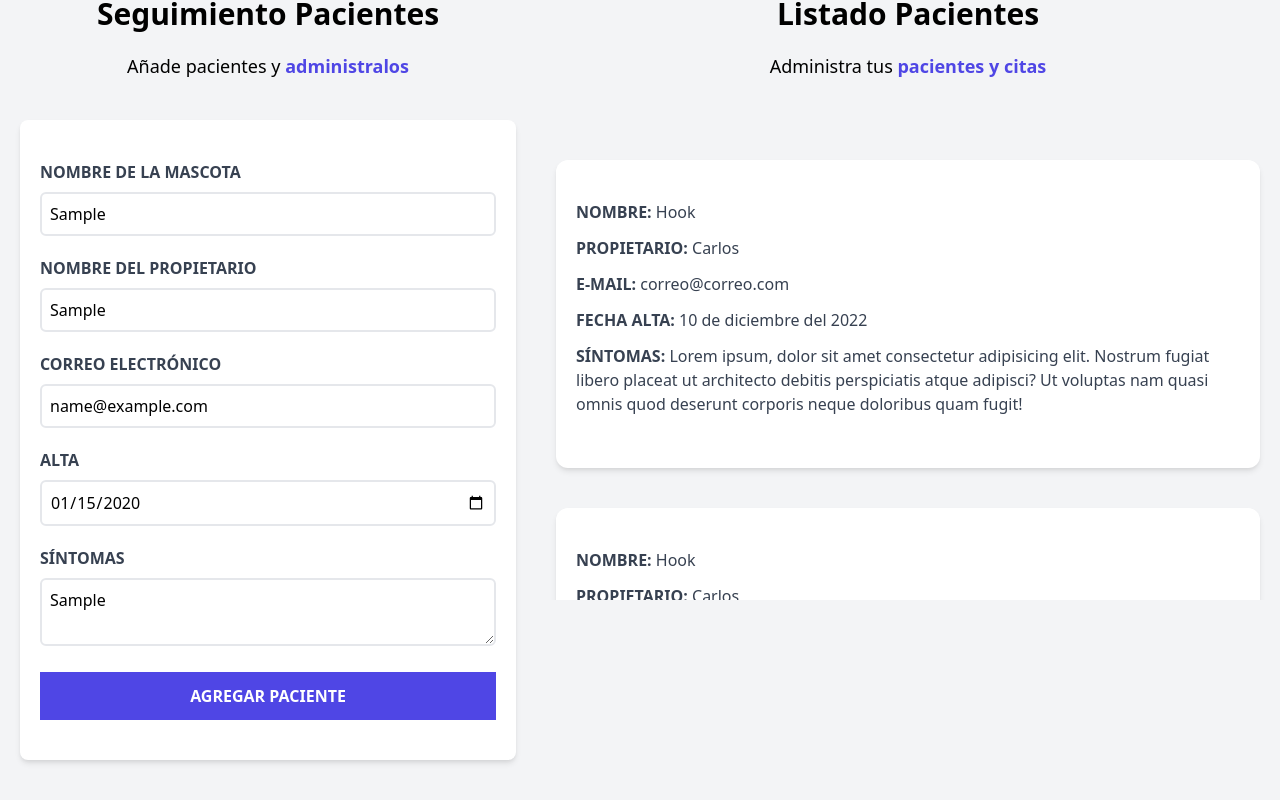
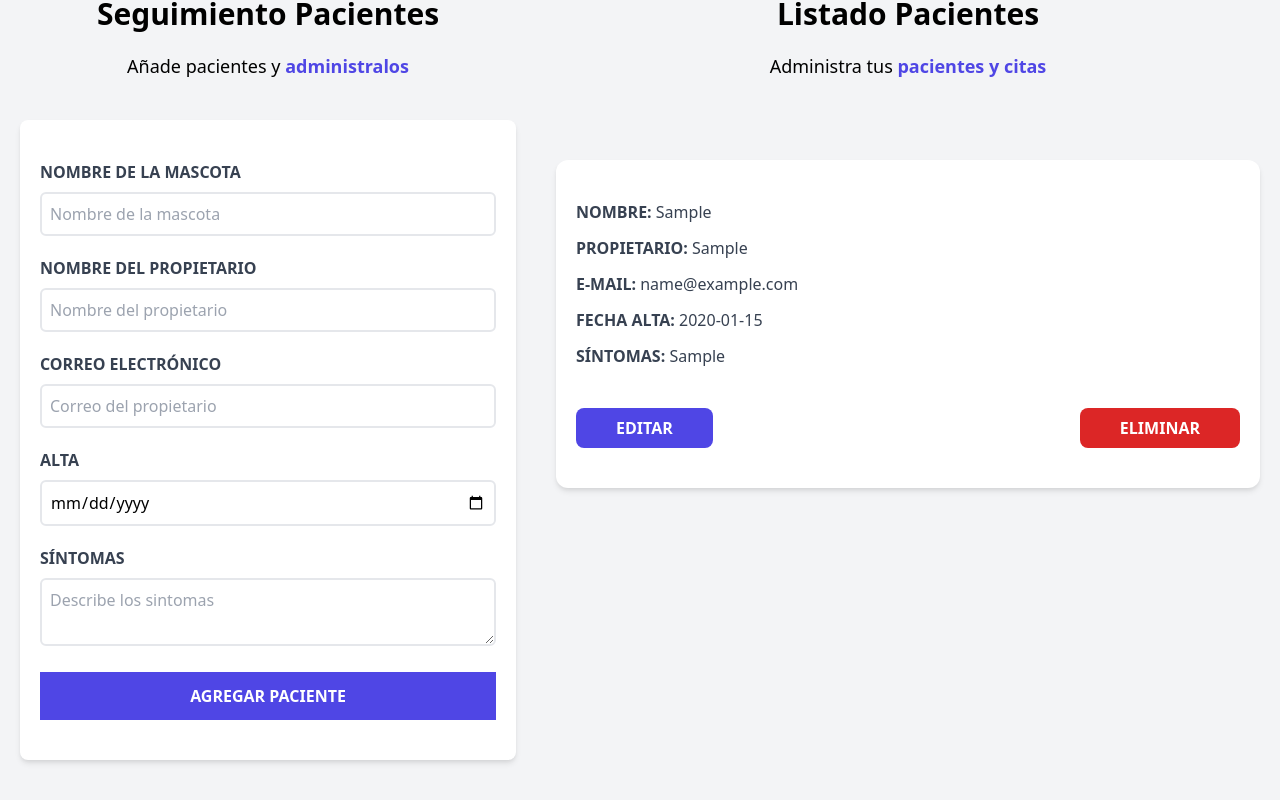
Before and after one commit to yeguacelestial/react-js-course, a React (Vite) app in the folder v2/citas-react/: page / in a window 1280 px wide. Both pictures are taken after typing "Sample", "Sample", "name@example.com", "2020-01-15", "Sample" into the empty fields and a click on the input "Agregar paciente". Shown: the part 180-980 px from the top of the page. Built offline with nearby package versions, Linux system fonts and the light colour scheme.

Commit message:
:sparkles: day 12: Dynamic components, children props and more tailwind

```diff
--- a/v2/citas-react/src/App.jsx
+++ b/v2/citas-react/src/App.jsx
@@ -1,3 +1,4 @@
+import { useState } from "react"
 import Formulario from "./components/Formulario"
 import Header from "./components/Header"
 import ListadoPacientes from "./components/ListadoPacientes"
@@ -5,13 +6,20 @@ import ListadoPacientes from "./components/ListadoPacientes"
 
 function App() {
 
+  const [patients, setPatients] = useState([]);
+
   return (
     <div className="container mx-auto mt-20">
       <Header/>
 
       <div className="mt-12 md:flex">
-          <Formulario/>
-          <ListadoPacientes/>
+          <Formulario
+            patients={patients}
+            setPatients={setPatients}
+          />
+          <ListadoPacientes
+            patients={patients}
+          />
       </div>
     </div>
   )
--- /dev/null
+++ b/v2/citas-react/src/components/Error.jsx
@@ -0,0 +1,9 @@
+const Error = ({ children }) => {
+  return (
+    <div className="text-white bg-red-800 text-center font-bold uppercase p-3 mb-3 rounded-md">
+      {children}
+    </div>
+  );
+}
+
+export default Error
--- a/v2/citas-react/src/components/Formulario.jsx
+++ b/v2/citas-react/src/components/Formulario.jsx
@@ -1,6 +1,7 @@
 import { useState, useEffect } from 'react'
+import Error from './Error'
 
-const Formulario = () => {
+const Formulario = ({ patients, setPatients }) => {
   const [petName, setPetName] = useState('')
   const [owner, setOwner] = useState('')
   const [email, setEmail] = useState('')
@@ -9,16 +10,45 @@ const Formulario = () => {
 
   const [formError, setFormError] = useState(false)
 
+  const generarId = () => {
+    const random = Math.random().toString(36).substring(2)
+    const dateNow = Date.now().toString()
+
+    return random + dateNow
+  }
+
   const handleSubmit = (e) => {
     e.preventDefault()
 
     // Form validation
     if ([petName, owner, email, date, symptoms].includes('')) {
+
       console.log('Hay campos vacios')
       setFormError(true)
+
     } else {
+
       console.log('Todos los campos estan llenos')
       setFormError(false)
+
+      // Objeto de paciente
+      const patient = {
+        id: generarId(),
+        petName,
+        owner,
+        email,
+        date,
+        symptoms
+      }
+
+      setPatients([...patients, patient])
+
+      // Reiniciar el formulario
+      setPetName('')
+      setOwner('')
+      setEmail('')
+      setDate('')
+      setSymptoms('')
     }
   }
 
@@ -36,13 +66,9 @@ const Formulario = () => {
         onSubmit={handleSubmit}
       >
         {
-          formError && (
-            <div>
-              <p className="text-white bg-red-800 text-center font-bold uppercase p-3 mb-3 rounded-md">
-                Todos los campos son obligatorios
-              </p>
-            </div>
-          )
+          formError && <Error>
+            Todos los campos son obligatorios
+          </Error>
         }
         <div className="mb-5">
           <label
--- a/v2/citas-react/src/components/ListadoPacientes.jsx
+++ b/v2/citas-react/src/components/ListadoPacientes.jsx
@@ -1,8 +1,11 @@
 import Paciente from "./Paciente"
 
-const ListadoPacientes = () => {
+const ListadoPacientes = ({ patients }) => {
+
   return (
     <div className="md:w-1/2 lg:w-3/5 h-screen">
+      { patients && patients.length ? (
+        <>
           <h2 className="font-black text-3xl text-center">
             Listado Pacientes
           </h2>
@@ -13,11 +16,27 @@ const ListadoPacientes = () => {
           </p>
 
           <div className="h-3/5 overflow-y-scroll">
-        <Paciente/>
-        <Paciente/>
-        <Paciente/>
-        <Paciente/>
+            {patients.map( ( patient, index ) => (
+              <Paciente
+                key={patient.id}
+                patient={patient}
+              />
+            ))}
           </div>
+        </>
+        ) : (
+          <>
+            <h2 className="font-black text-3xl text-center">
+              No hay pacientes
+            </h2>
+
+            <p className="text-lg mt-5 mb-10 text-center">
+              Comienza agregando pacientes {''}
+              <span className="text-indigo-600 font-bold">y apareceran en este lugar</span>
+            </p>
+          </>
+        )
+      }
     </div>
   )
 }
--- a/v2/citas-react/src/components/Paciente.jsx
+++ b/v2/citas-react/src/components/Paciente.jsx
@@ -1,25 +1,43 @@
-const Paciente = () => {
+const Paciente = ({ patient }) => {
+  const { petName, owner, email, date, symptoms } = patient
+
   return (
     <div className="mx-5 my-10 bg-white shadow-md px-5 py-10 rounded-xl">
       <p className="font-bold mb-3 text-gray-700 uppercase">Nombre: {''}
-        <span className="font-normal normal-case">Hook</span>
+        <span className="font-normal normal-case">{petName}</span>
       </p>
 
       <p className="font-bold mb-3 text-gray-700 uppercase">Propietario: {''}
-        <span className="font-normal normal-case">Carlos</span>
+        <span className="font-normal normal-case">{owner}</span>
       </p>
 
       <p className="font-bold mb-3 text-gray-700 uppercase">E-mail: {''}
-        <span className="font-normal normal-case">correo@correo.com</span>
+        <span className="font-normal normal-case">{email}</span>
       </p>
 
       <p className="font-bold mb-3 text-gray-700 uppercase">Fecha alta: {''}
-        <span className="font-normal normal-case">10 de diciembre del 2022</span>
+        <span className="font-normal normal-case">{date}</span>
       </p>
 
       <p className="font-bold mb-3 text-gray-700 uppercase">Síntomas: {''}
-        <span className="font-normal normal-case">Lorem ipsum, dolor sit amet consectetur adipisicing elit. Nostrum fugiat libero placeat ut architecto debitis perspiciatis atque adipisci? Ut voluptas nam quasi omnis quod deserunt corporis neque doloribus quam fugit!</span>
+        <span className="font-normal normal-case">{symptoms}</span>
       </p>
+
+      <div className="flex justify-between mt-10">
+        <button
+          type="button"
+          className="py-2 px-10 bg-indigo-600 hover:bg-indigo-700 text-white font-bold uppercase rounded-lg"
+        >
+          Editar
+        </button>
+
+        <button
+          type="button"
+          className="py-2 px-10 bg-red-600 hover:bg-red-700 text-white font-bold uppercase rounded-lg"
+        >
+          Eliminar
+        </button>
+      </div>
     </div>
   )
 }
```
Lines whose indentation alone changed are shown as unchanged.
